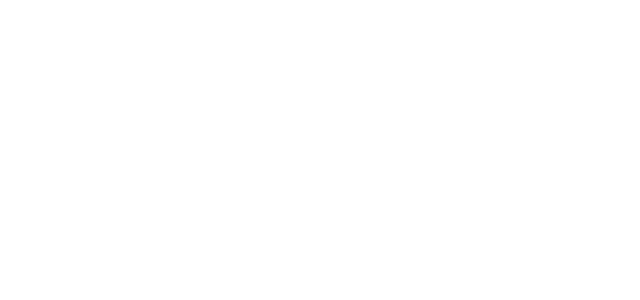
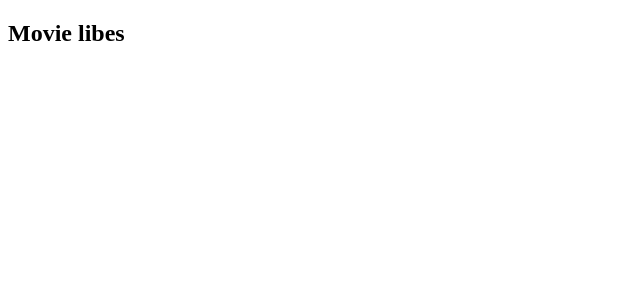
Before and after one commit to Greedddddd/Movies-Lib, a React (Vite) app in the folder filmes/: page / in a window 1280 px wide. Shown: the top 300 px of the page, without its empty margins (0-640 px from the left). Built offline with nearby package versions, Linux system fonts and the light colour scheme.

Commit message:
correctiom

```diff
--- a/filmes/src/main.jsx
+++ b/filmes/src/main.jsx
@@ -13,7 +13,7 @@
   <React.StrictMode>
     <BrowserRouter>
       <Routes>
-        <Route element={<app />}>
+        <Route element={<App />}>
           <Route path="/" element={<Home />} />
           <Route path="movie/:id" element={<Movie />} />
           <Route path="search" element={<Search />} />
```
